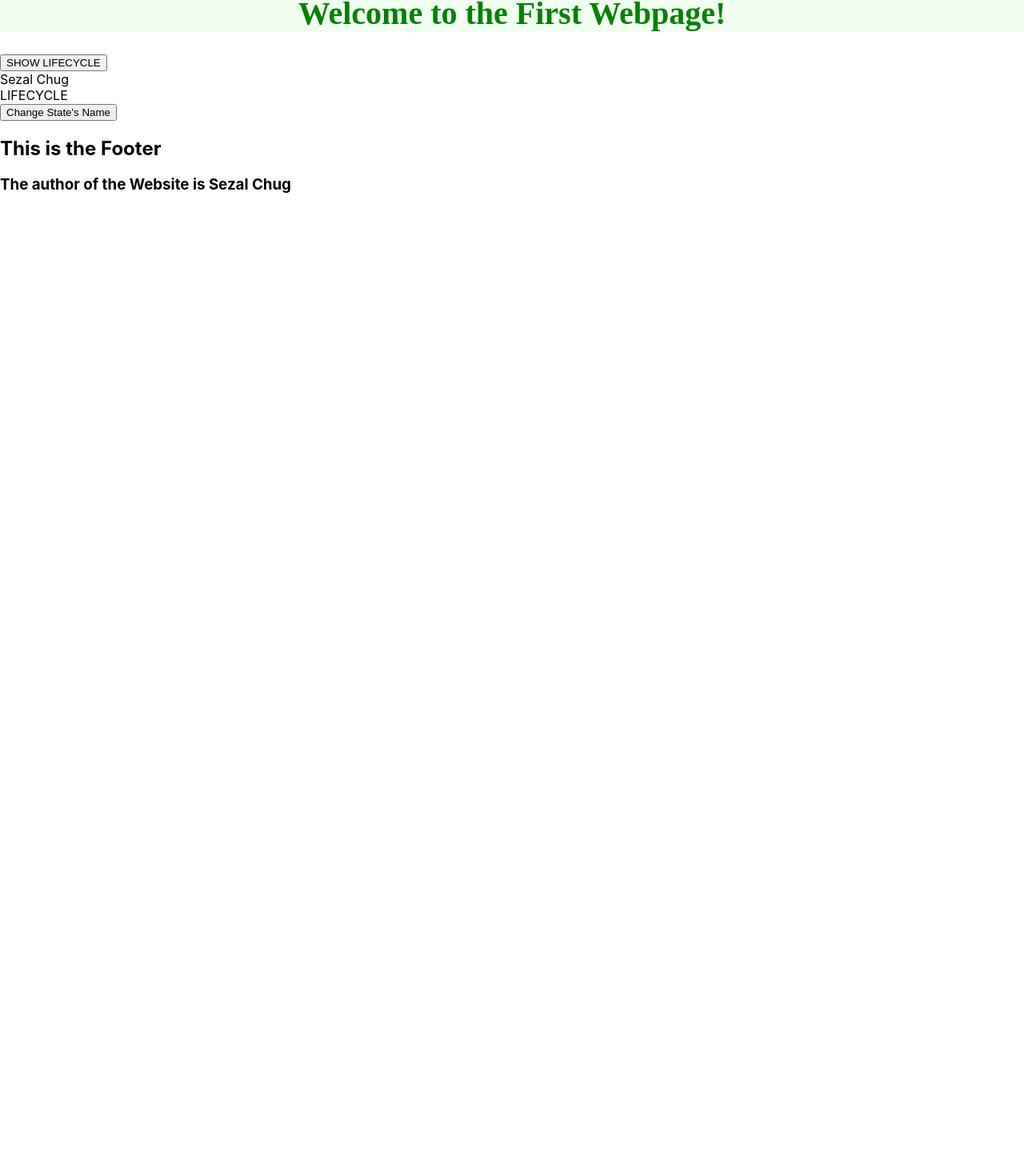
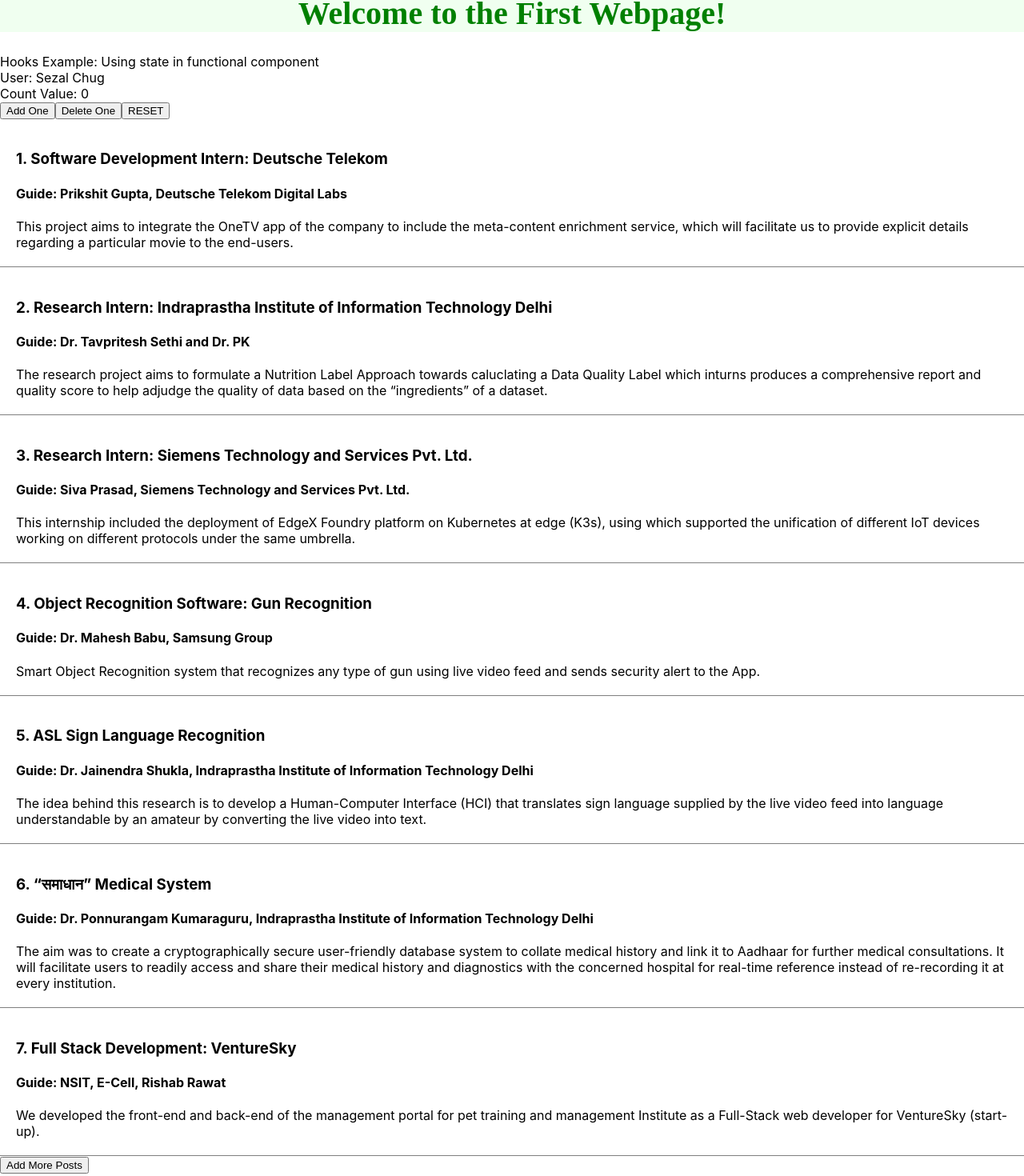
Before and after one commit to sez98/Learning-React, a React (Create React App) app: page / in a window 1280 px wide. Shown: the part 34-1504 px from the top of the page at 80% size. Before the commit the page ends 800 px from the top, so only its background shows below. Built offline with nearby package versions, Linux system fonts and the light colour scheme.

Commit message:
Hooks useState, using state functionality in functional component

```diff
--- a/src/App.js
+++ b/src/App.js
@@ -4,6 +4,8 @@
 import Footer from './components/footer'
 import Lifecycle from './components/lifecycle'
 import ItemList from './components/itemlist';
+import Hooks from './components/hooks'
+
 import DB from './db.json';
 
 import './styles/App.css';
@@ -35,15 +37,22 @@
   render() {
     return (
       <>
+{/* Welcome Bar  */}
         <div className="welcomenote">
           <h1>Welcome to the First Webpage!</h1>
         </div>
+
+{/* Header Bar */}
         {/* <Header inputfunctionCall= {this.inputHandler}/> */}
+
+{/* CV Item List */}
         {/* <ItemList DB1= {this.state.FilteredDB1}>
           News List
         </ItemList> */}
 
-        <button
+
+{/* LIFECYCLE */}
+        {/* <button
           onClick = {() => this.setState({
             lifecycle: !this.state.lifecycle
           })}
@@ -51,10 +60,13 @@
           SHOW LIFECYCLE
         </button>
 
-        {this.state.lifecycle ? <Lifecycle /> : null}
+        {this.state.lifecycle ? <Lifecycle /> : null} */}
+
+{/* Hooks Example */}
+        <Hooks initialCount={0} DB1= {this.state.DB1}/>
 
 
-
+{/* Footer Bar */}
         <Footer Author= {this.state.Author}
         />
       </>
--- a/src/components/header.js
+++ b/src/components/header.js
@@ -9,6 +9,8 @@
                 <h1>Sezal Chug</h1>
                 <h2>Resume/CV</h2>
             </header>
+
+{/* Filter Input Box */}
             <div>
                 Filter Box-
                 <input onChange= {props.inputfunctionCall}/>
--- /dev/null
+++ b/src/components/hooks.js
@@ -0,0 +1,97 @@
+import React, { useState} from 'react';
+
+
+const Hooks = ({initialCount, DB1}) => {
+         // const [count , setCount] = useState(initialCount)
+
+         // const addOne = () => {
+         //          setCount(count +1 )
+         // }
+
+         // const deleteOne = () => {
+         //          setCount(count-1)
+         // }
+
+         // const reset = () => {
+         //          setCount(initialCount)
+         // }
+
+//Setting multiple values in a state in funcitonal component
+         const [state, setState] = useState({
+                  count: initialCount,
+                  user: 'Sezal Chug'
+         })
+
+         const addOne = () => {
+                  setState({
+                           ...state,
+                           count: state.count + 1
+                  })
+         }
+
+         const deleteOne = () => {
+                  setState({
+                           ...state,
+                           count: state.count - 1
+                  })
+         }
+
+         const reset = () => {
+                  setState({
+                           ...state,
+                           count: initialCount
+                  })
+         }
+
+//Showing the DB using a fucntional component and passing it through Props
+         let [posts,setPosts] = useState(DB1)
+
+
+
+         const addPost = () => {
+                  let newPost = {
+                           id: 'New',
+                           title:'Empty',
+                           guide: 'Sezalchug',
+                           feed:'something about NEW'
+                  }
+
+                  setPosts([
+                           ...posts,
+                           newPost
+                  ]);
+         }
+
+         return(
+                  <>
+                           <div>Hooks Example: Using state in functional component</div>
+                           <div>User: {state.user}</div>
+                           <div> Count Value: {state.count}</div>
+                           <button onClick = {addOne} >
+                                    Add One
+                           </button>
+
+                           <button onClick = {deleteOne} >
+                                    Delete One
+                           </button>
+
+                           <button onClick = {reset}>
+                                    RESET
+                           </button>
+
+
+                           {posts.map((row,i)=>(
+                                    <div className="cvItem" key={i}>
+                                             <h3>{row.id}. {row.title}</h3>
+                                             <h4>Guide: {row.guide}</h4>
+                                             <div>{row.feed}</div>
+                                    </div>
+                           ))}
+                           <button onClick = {addPost}>
+                                    Add More Posts
+                           </button>
+                  </>
+         )
+}
+
+export default Hooks;
```
